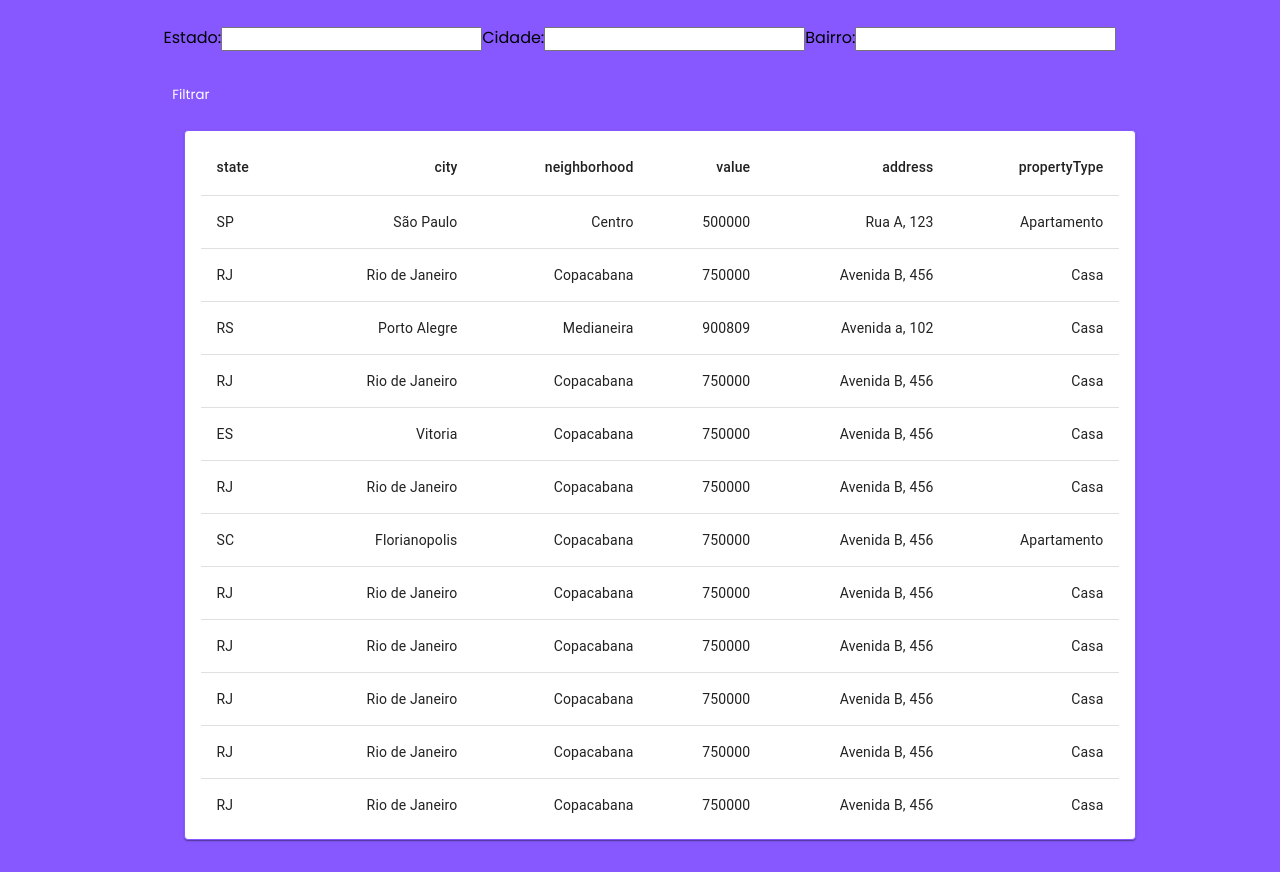
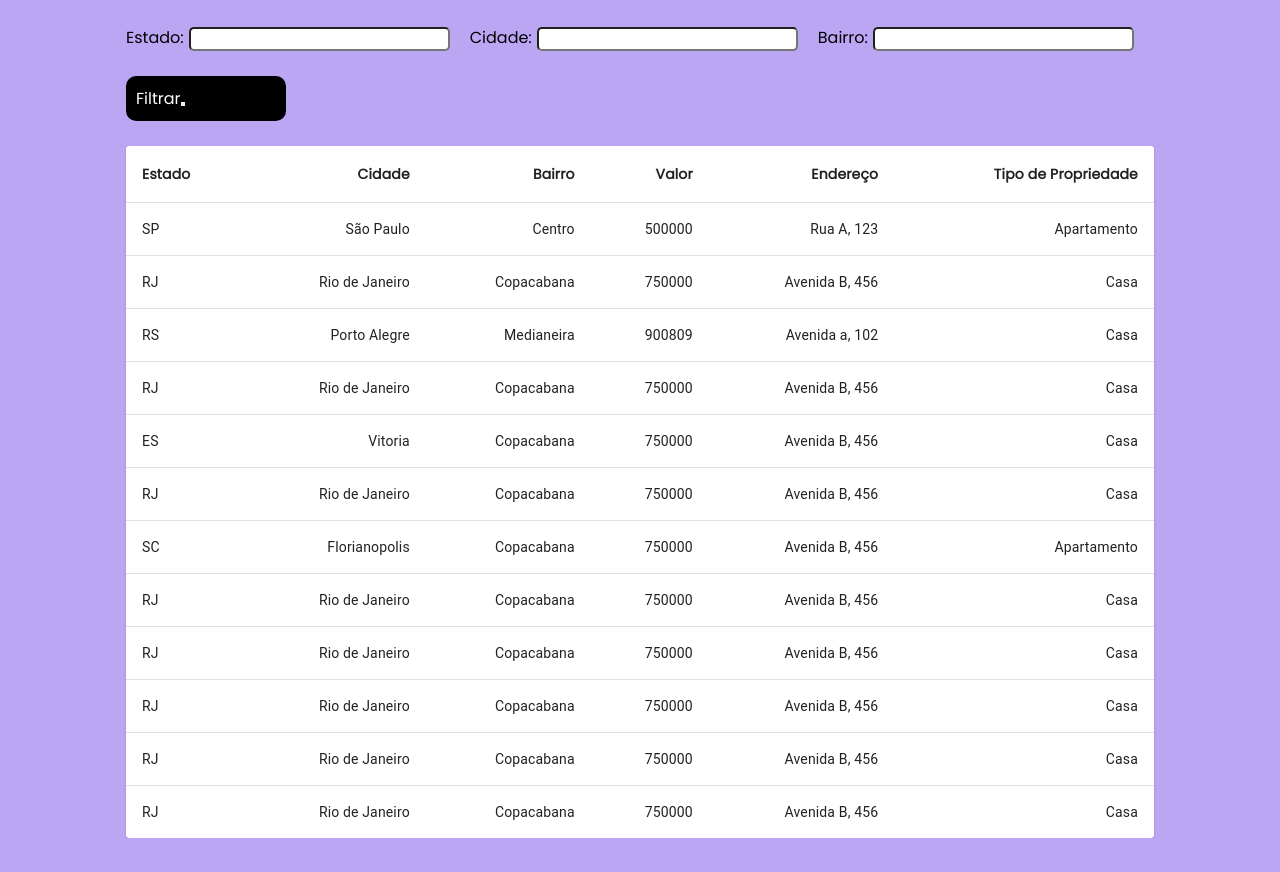
Before and after one commit to Gustavofh/imoveis-app-site, a React (Create React App) app: page / in a window 1280 px wide. After the commit the page ends 838 px from the top, so only its background shows below. Built offline with nearby package versions, Linux system fonts and the light colour scheme.

Commit message:
adicionando novas features

```diff
--- a/src/App.css
+++ b/src/App.css
@@ -8,7 +8,7 @@
 }
 
 body {
-  background: #8758ff;
+  background: #bba6f4;
   display: flex;
   justify-content: center;
   align-items: center;
@@ -18,13 +18,13 @@ body {
   text-align: center;
 }
 
-h1 {
+/* h1 {
   color: #fff;
   margin-bottom: 0.5rem;
   font-size: 1.75rem;
-}
+} */
 
-.FinalTable {
+/* .FinalTable {
   width: 300px;
   border: 15px solid green;
   padding: 50px;
@@ -37,19 +37,7 @@ h1 {
   margin-bottom: 2rem;
   width: 300px;
   color: #fff;
-}
-
-.todo-input::placeholder {
-  color: #ffffff4d;
-}
-
-.filter-btn {
-  background: #8758ff;
-  color: #fff;
-  border: none;
-  padding: 0.55rem;
-  cursor: pointer;
-}
+} */
 
 .Filter {
   display: flex;
@@ -61,3 +49,37 @@ h1 {
   border-radius: 5px;
   margin-bottom: 1rem;
 }
+
+.input-state {
+  border-radius: 5px;
+  justify-content: space-between;
+  margin-left: 5px;
+  margin-right: 20px;
+}
+
+.input-city {
+  border-radius: 5px;
+  /* padding: 50px; */
+  margin-left: 5px;
+  margin-right: 20px;
+}
+
+.input-neighborhood {
+  border-radius: 5px;
+  margin-left: 5px;
+  margin-right: 20px;
+}
+
+.filter-btn {
+  background: #000000;
+  color: #ffffff;
+  border-radius: 10px;
+  cursor: pointer;
+  box-sizing: 10px;
+  padding: 10px;
+  width: 10rem;
+}
+
+.table {
+  background: #ffffff;
+}
--- a/src/components/Filters.js
+++ b/src/components/Filters.js
@@ -13,17 +13,19 @@ export function Filter({ onFilter }) {
     <div className='Filters'><br/>
       <label>
         Estado:
-        <input type="text" value={state} onChange={(e) => setState(e.target.value)} />
+        <input className='input-state' type="text" value={state} onChange={(e) => setState(e.target.value)} />
       </label>
       <label>
         Cidade:
-        <input type="text" value={city} onChange={(e) => setCity(e.target.value)} />
+        <input className='input-city' type="text" value={city} onChange={(e) => setCity(e.target.value)} />
       </label>
       <label>
         Bairro:
-        <input type="text" value={neighborhood} onChange={(e) => setNeighborhood(e.target.value)} />
+        <input className='input-neighborhood' type="text" value={neighborhood} onChange={(e) => setNeighborhood(e.target.value)} />
       </label><br/><br/>
-      <button className='filter-btn' onClick={handleFilter}>Filtrar</button>
+      <div className='filter-btn'>Filtrar
+        <button className='filter-button' onClick={handleFilter} />
+      </div>
       <br/>
     </div>
   );
--- a/src/components/Table.js
+++ b/src/components/Table.js
@@ -42,15 +42,15 @@ export const FinalTable = ({ filter }) => {
 
     return (
         <TableContainer className='FinalTable' component={Paper}>
-            <Table sx={{ minWidth: 650 }} aria-label="simple table">
+            <Table className='table' aria-label="simple table">
                 <TableHead>
                 <TableRow>
-                    <TableCell>state</TableCell>
-                    <TableCell align="right">city</TableCell>
-                    <TableCell align="right">neighborhood</TableCell>
-                    <TableCell align="right">value</TableCell>
-                    <TableCell align="right">address</TableCell>
-                    <TableCell align="right">propertyType</TableCell>
+                    <TableCell><b>Estado</b></TableCell>
+                    <TableCell align="right"><b>Cidade</b></TableCell>
+                    <TableCell align="right"><b>Bairro</b></TableCell>
+                    <TableCell align="right"><b>Valor</b></TableCell>
+                    <TableCell align="right"><b>Endereço</b></TableCell>
+                    <TableCell align="right"><b>Tipo de Propriedade</b></TableCell>
                 </TableRow>
                 </TableHead>
                 <TableBody>
```
